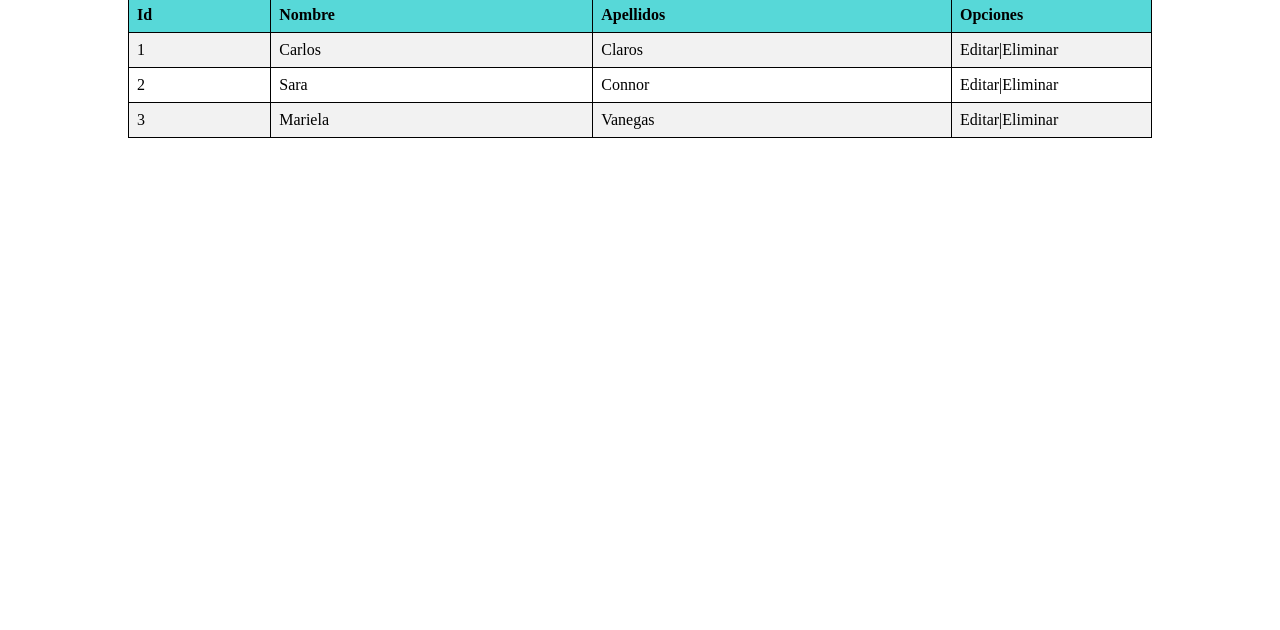
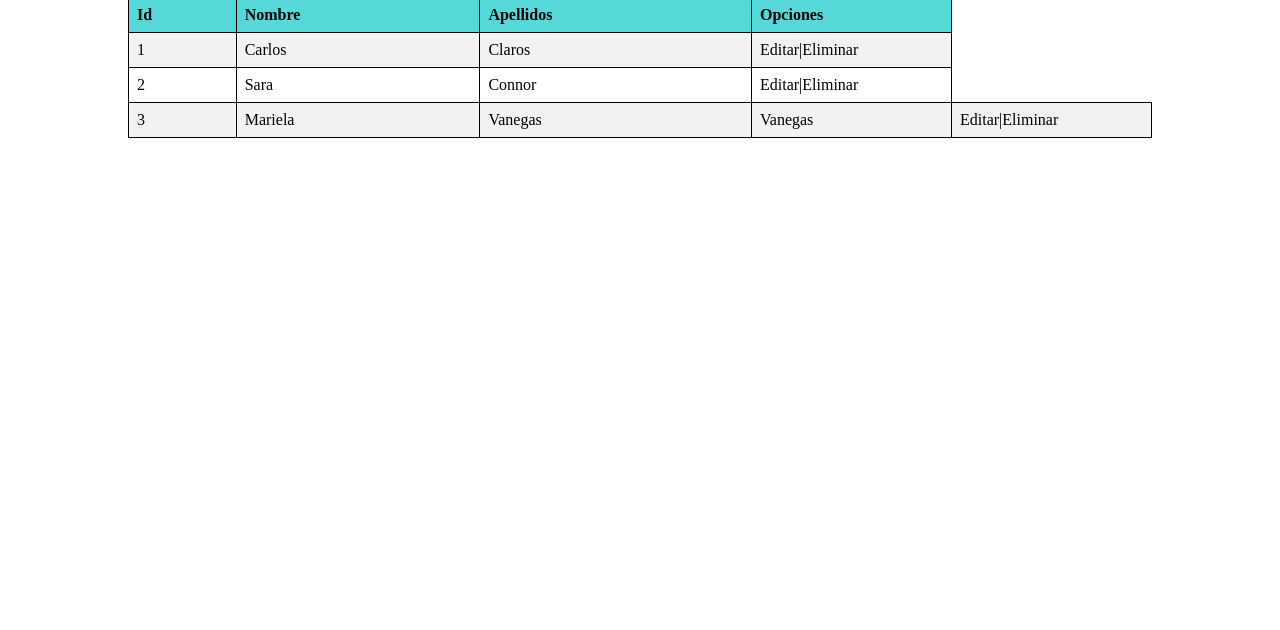
Before and after one commit to orlandoquispechura/frontend_OMIE, a plain HTML site: page index.html in a window 1280 px wide. Shown: the part 170-800 px from the top of the page. Drawn offline with Linux system fonts and the light colour scheme.

Commit message:
creando columna

```diff
--- a/index.html
+++ b/index.html
@@ -33,6 +33,7 @@
           <td>3</td>
           <td>Mariela</td>
           <td>Vanegas</td>
+          <td>Vanegas</td>
           <td style="width: 200px">Editar|Eliminar</td>
         </tr>
       </table>
```
